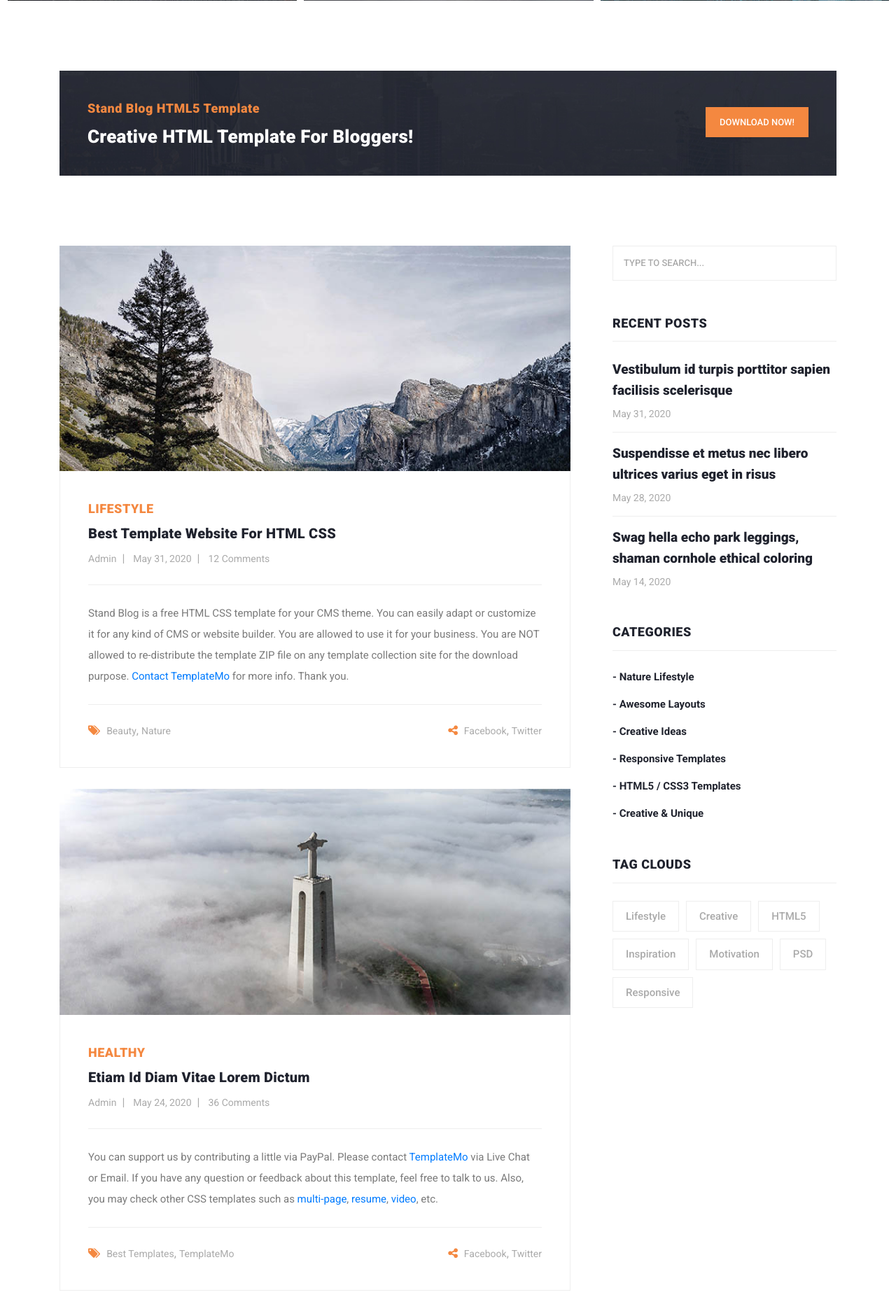
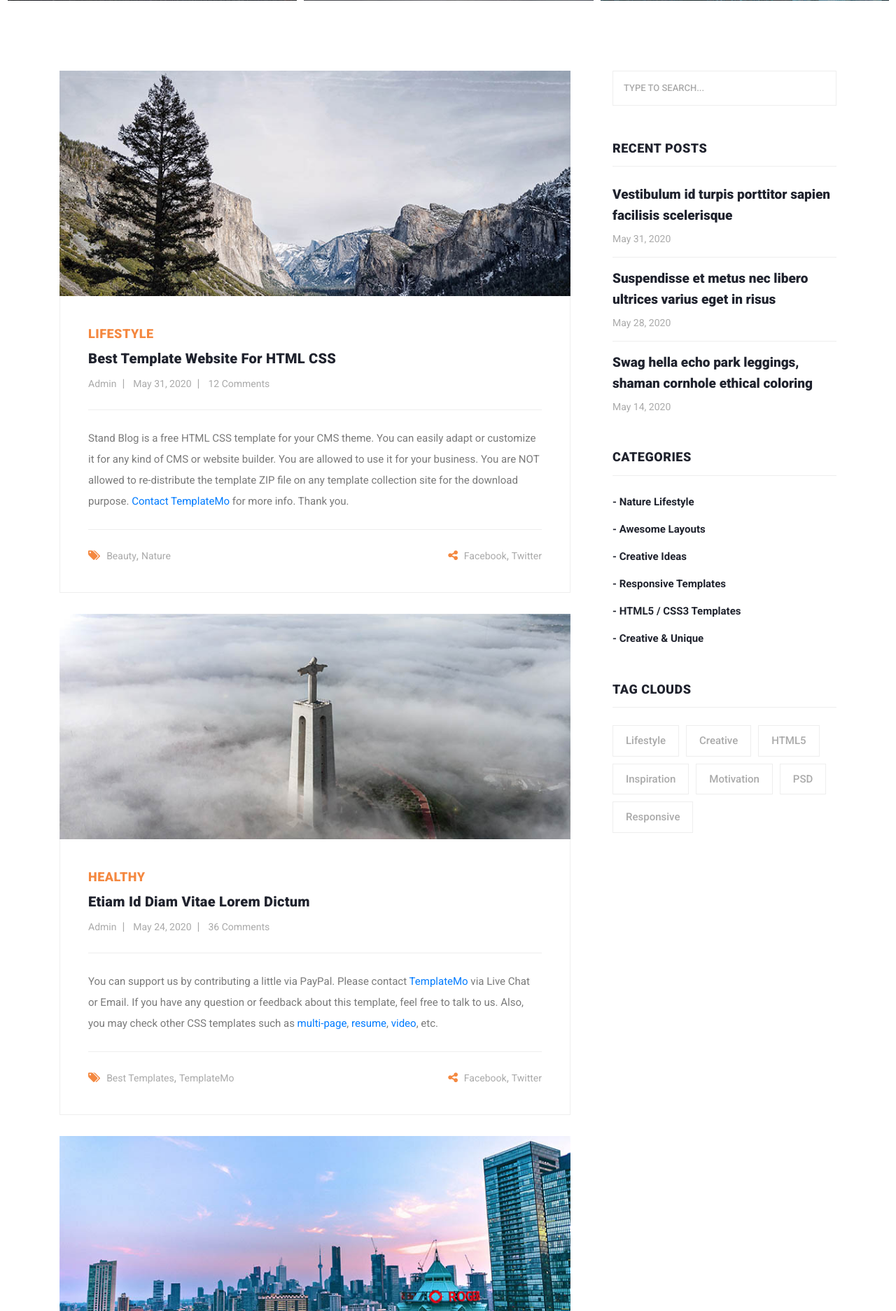
Before and after one commit to QasemMh/Task26-Blog, a PHP site: page / in a window 1280 px wide. Shown: the part 467-2340 px from the top of the page at 70% size. Run offline with PHP 8.4, Linux system fonts and the light colour scheme.

Commit message:
index php

```diff
--- a/templatemo_551_stand_blog/index.html
+++ b/templatemo_551_stand_blog/index.php
@@ -179,27 +179,6 @@ https://templatemo.com/tm-551-stand-blog
     </div>
     <!-- Banner Ends Here -->
 
-    <section class="call-to-action">
-      <div class="container">
-        <div class="row">
-          <div class="col-lg-12">
-            <div class="main-content">
-              <div class="row">
-                <div class="col-lg-8">
-                  <span>Stand Blog HTML5 Template</span>
-                  <h4>Creative HTML Template For Bloggers!</h4>
-                </div>
-                <div class="col-lg-4">
-                  <div class="main-button">
-                    <a rel="nofollow" href="https://templatemo.com/tm-551-stand-blog" target="_parent">Download Now!</a>
-                  </div>
-                </div>
-              </div>
-            </div>
-          </div>
-        </div>
-      </div>
-    </section>
 
 
     <section class="blog-posts">
```
